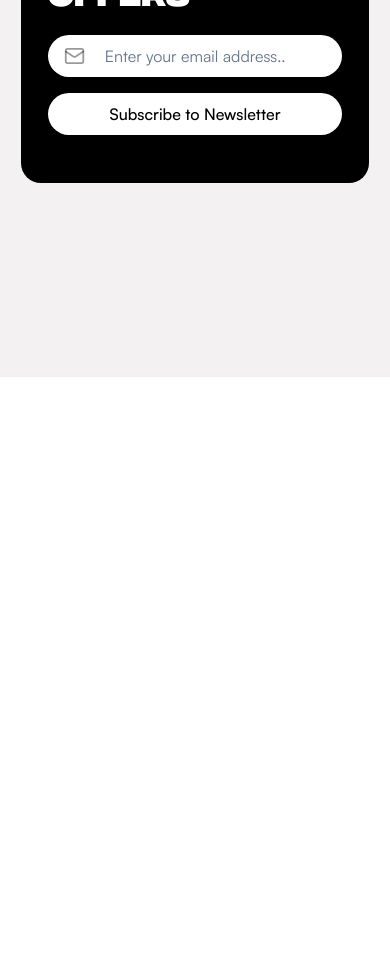
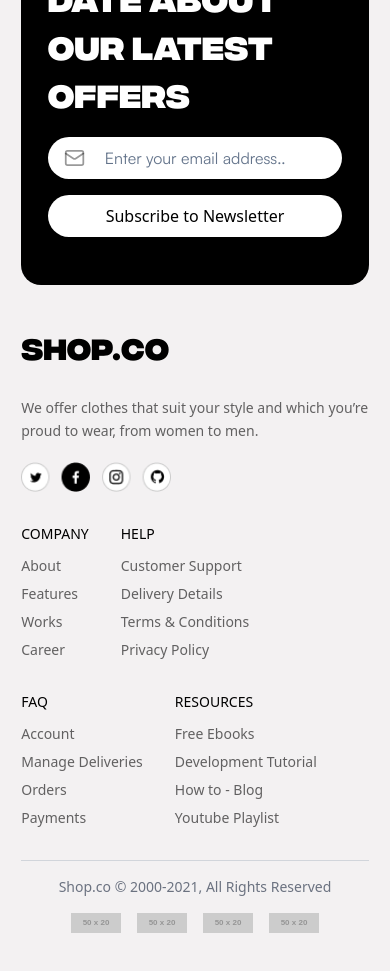
Before and after one commit to GopiSVDev/shop.co, a Next.js app: page / in a window 390 px wide. Shown: the part 4580-5551 px from the top of the page. Before the commit the page ends 4957 px from the top, so only its background shows below. Built offline with nearby package versions, Linux system fonts and the light colour scheme.

Commit message:
feat: created responsive footer

```diff
--- a/components/layout/Footer/Footer.tsx
+++ b/components/layout/Footer/Footer.tsx
@@ -1,32 +1,16 @@
-import { Input } from "@/components/ui/input";
-import { Button } from "@/components/ui/button";
-import { Mail } from "lucide-react";
+import MainContent from "./MainContent";
+import NewsLetter from "./NewsLetter";
 
-const Footer = () => {
+export default function Footer() {
   return (
-    <footer className="bg-offWhite mt-[clamp(10.625rem,11.830357142857142rem+-1.3392857142857142vw,11.5625rem)]">
-      <div className="container font-satoshi px-[clamp(1rem,-0.5rem+7.5vw,6.25rem)] -translate-y-[50%]">
-        <div className="bg-black py-7 px-[clamp(1.5rem,0.7857142857142858rem+3.571428571428571vw,4rem)] flex flex-col md:flex-row gap-5 justify-around items-center rounded-[20px]">
-          <p className="text-[32px] font-bold text-white font-integralCf">
-            STAY UPTO DATE ABOUT OUR LATEST OFFERS
-          </p>
-          <div className="flex flex-col gap-4">
-            {/* Email input with mail icon */}
-            <div className="flex items-center gap-2 bg-white px-4 py-1 rounded-[64px] w-full h-[42px]">
-              <Mail className="text-[hsla(0,0%,0%,0.4)]" />
-              <Input
-                className="bg-white font-satoshi"
-                placeholder="Enter your email address.."
-              />
-            </div>
-            <Button className="w-full bg-white text-black h-[42px] hover:bg-offWhite">
-              Subscribe to Newsletter
-            </Button>
-          </div>
-        </div>
+    <footer className="w-full bg-offWhite">
+      {/* Main container */}
+      <div className="container px-[clamp(1rem,-0.5rem+7.5vw,6.25rem)] py-10 flex flex-col gap-10">
+        {/* Top Newsletter Bar */}
+        <NewsLetter />
+        {/* Main footer content */}
+        <MainContent />
       </div>
     </footer>
   );
-};
-
-export default Footer;
+}
--- /dev/null
+++ b/components/layout/Footer/MainContent.tsx
@@ -0,0 +1,146 @@
+import Image from "next/image";
+
+const MainContent = () => {
+  return (
+    <div>
+      {/* Top Section: Brand + Links */}
+      <div className="flex flex-col md:flex-row items-start justify-between gap-8 text-[hsla(0,0%,0%,0.6)]">
+        {/* Brand / About */}
+        <div className="max-w-sm flex flex-col gap-5">
+          <h3 className="text-[clamp(1.8125rem,1.7232142857142858rem+0.4464285714285714vw,2.125rem)] font-bold font-integralCf text-black">
+            SHOP.CO
+          </h3>
+          <p className="mt-2 text-sm leading-relaxed">
+            We offer clothes that suit your style and which you’re proud to
+            wear, from women to men.
+          </p>
+          <Image
+            src="/images/socials.png"
+            alt="social media icons"
+            width={150}
+            height={30}
+          />
+        </div>
+
+        {/* Link Columns */}
+        <div className="flex flex-wrap md:flex-nowrap gap-8">
+          {/* Company */}
+          <div>
+            <h4 className="text-black text-sm md:text-lg font-medium uppercase mb-3">
+              Company
+            </h4>
+            <ul className="space-y-2 text-sm">
+              <li>
+                <a href="#">About</a>
+              </li>
+              <li>
+                <a href="#">Features</a>
+              </li>
+              <li>
+                <a href="#">Works</a>
+              </li>
+              <li>
+                <a href="#">Career</a>
+              </li>
+            </ul>
+          </div>
+
+          {/* Help */}
+          <div>
+            <h4 className="text-black text-sm md:text-lg font-medium uppercase mb-3">
+              Help
+            </h4>
+            <ul className="space-y-2 text-sm">
+              <li>
+                <a href="#">Customer Support</a>
+              </li>
+              <li>
+                <a href="#">Delivery Details</a>
+              </li>
+              <li>
+                <a href="#">Terms &amp; Conditions</a>
+              </li>
+              <li>
+                <a href="#">Privacy Policy</a>
+              </li>
+            </ul>
+          </div>
+
+          {/* FAQ */}
+          <div>
+            <h4 className="text-black text-sm md:text-lg font-medium uppercase mb-3">
+              FAQ
+            </h4>
+            <ul className="space-y-2 text-sm">
+              <li>
+                <a href="#">Account</a>
+              </li>
+              <li>
+                <a href="#">Manage Deliveries</a>
+              </li>
+              <li>
+                <a href="#">Orders</a>
+              </li>
+              <li>
+                <a href="#">Payments</a>
+              </li>
+            </ul>
+          </div>
+
+          {/* Resources */}
+          <div>
+            <h4 className="text-black text-sm md:text-lg font-medium uppercase mb-3">
+              Resources
+            </h4>
+            <ul className="space-y-2 text-sm">
+              <li>
+                <a href="#">Free Ebooks</a>
+              </li>
+              <li>
+                <a href="#">Development Tutorial</a>
+              </li>
+              <li>
+                <a href="#">How to - Blog</a>
+              </li>
+              <li>
+                <a href="#">Youtube Playlist</a>
+              </li>
+            </ul>
+          </div>
+        </div>
+      </div>
+
+      {/* Bottom Bar: Copyright + Payment Icons */}
+      <div className="mt-8 pt-4 border-t border-gray-300 flex flex-col md:flex-row items-center justify-between gap-4">
+        <p className="text-sm text-gray-500">
+          Shop.co © 2000-2021, All Rights Reserved
+        </p>
+        <div className="flex items-center space-x-4">
+          {/* Replace these placeholders with your actual payment icons */}
+          <img
+            src="https://via.placeholder.com/50x20?text=Visa"
+            alt="Visa"
+            className="h-5 w-auto"
+          />
+          <img
+            src="https://via.placeholder.com/50x20?text=Mastercard"
+            alt="Mastercard"
+            className="h-5 w-auto"
+          />
+          <img
+            src="https://via.placeholder.com/50x20?text=PayPal"
+            alt="PayPal"
+            className="h-5 w-auto"
+          />
+          <img
+            src="https://via.placeholder.com/50x20?text=GPay"
+            alt="GPay"
+            className="h-5 w-auto"
+          />
+        </div>
+      </div>
+    </div>
+  );
+};
+
+export default MainContent;
--- /dev/null
+++ b/components/layout/Footer/NewsLetter.tsx
@@ -0,0 +1,29 @@
+import { Input } from "@/components/ui/input";
+import { Button } from "@/components/ui/button";
+import { Mail } from "lucide-react";
+
+const NewsLetter = () => {
+  return (
+    <div className="bg-black py-7 px-[clamp(1.5rem,0.7857142857142858rem+3.571428571428571vw,4rem)] flex flex-col md:flex-row gap-5 justify-around items-center rounded-[20px]">
+      <p className="text-[32px] font-bold text-white font-integralCf">
+        STAY UPTO DATE ABOUT OUR LATEST OFFERS
+      </p>
+      <div className="flex flex-col gap-4">
+        {/* Email input with mail icon */}
+        <div className="flex items-center gap-2 bg-white px-4 py-1 rounded-[64px] w-full h-[42px]">
+          <Mail className="text-[hsla(0,0%,0%,0.4)]" />
+          <Input
+            className="bg-white font-satoshi"
+            placeholder="Enter your email address.."
+          />
+        </div>
+
+        <Button className="w-full bg-white text-black h-[42px] hover:bg-offWhite">
+          Subscribe to Newsletter
+        </Button>
+      </div>
+    </div>
+  );
+};
+
+export default NewsLetter;
```
Also changed, not shown: public/images/socials.png (added).
